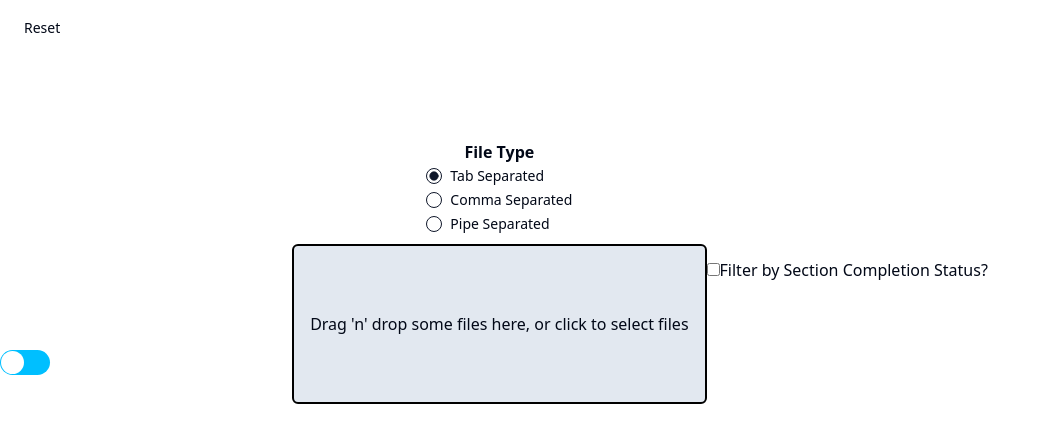
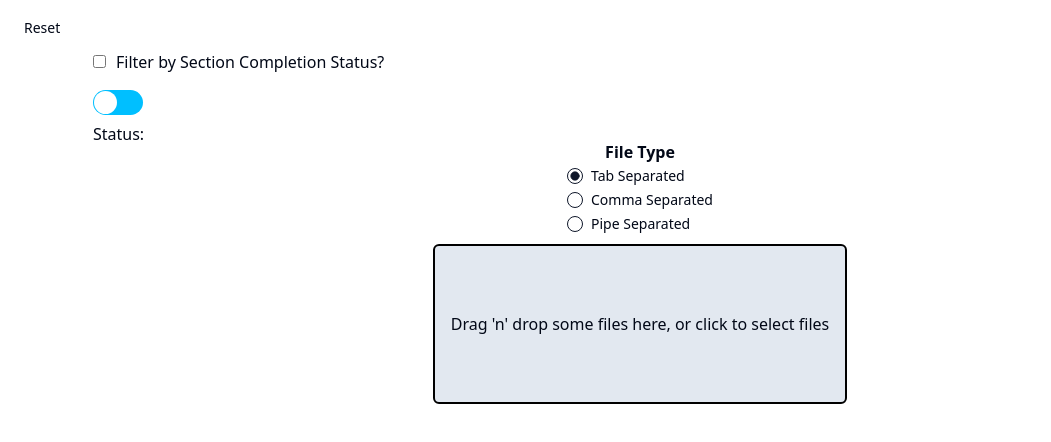
Before and after one commit to CarnegieLearningWeb/PathAnalysis, a React (Vite) app: page / in a window 1280 px wide. Shown: the top 442 px of the page, without its empty margins (0-1051 px from the left). Built offline with nearby package versions, Linux system fonts and the light colour scheme.

Commit message:
Placed components in more appropriate locations

```diff
--- a/src/App.tsx
+++ b/src/App.tsx
@@ -1,5 +1,5 @@
 import './App.css';
-import {ChangeEventHandler, useContext, useEffect, useState} from 'react';
+import {useContext, useEffect, useState} from 'react';
 import { GlobalDataType, GraphData } from './lib/types';
 import DirectedGraph from './components/DirectedGraph';
 import DropZone from './components/DropZone';
@@ -9,6 +9,8 @@ import { Context } from './Context';
 import { processDataShopData } from './lib/dataProcessingUtils';
 import {filterPromGrad} from "@/lib/GradPromUtils";
 import Switch from "@/components/ui/switch.tsx";
+import './Switch.css';
+
 
 function App() {
 
@@ -76,9 +78,9 @@ function App() {
   useEffect(() => {
       if (isSwitchEnabled) {
           let value = isOn ? "PROMOTED" : "GRADUATED";
-          // setFilter(value);
+          setFilter(value);
           // console.log("Filter: " + filter)
-          let f = filterData(data, value) // Why can't I use filter here instead of value?
+          let f = filterData(data!, value) // Why can't I use filter here instead of value?
 
           // console.log("Filter: " + filter)
 
@@ -87,26 +89,19 @@ function App() {
           console.log(f)
       }
 
-      // else{
-      //      setFilter(null)
-      // }
-      // console.log(filter)
+      else{
+          setData(data)
+          console.log(data)
+      }
+
 
   }, [isSwitchEnabled, isOn]);
 
-  // const getValueBasedOnSwitch = () => {
-  //   if (isSwitchEnabled) {
-  //     console.log("Filter: " + filter)
-  //     setFilter(isOn ?  "PROMOTED":"GRADUATED" );
-  //     return filter
-  //   }
-  //   else {
-  //     // const noFilter = null
-  //     setFilter(null)
-  //     console.log("Filter: " + filter)
-  //     return filter
-  //   }
-  //   };
+  const getValueBasedOnSwitch = () => {
+    if (isSwitchEnabled) {
+        return filter
+    };
+  }
 
   return (
     <>
@@ -154,16 +149,21 @@ function App() {
                       </>
                   )
               }
-              <div className="Filter Switch and checkbox">
+              <div className="checkbox">
                   <label>
+
                       <input type="checkbox" checked={isSwitchEnabled} onChange={handleCheckboxChange}/>
-                      Filter by Section Completion Status?
+                      <span class="tab"></span>Filter by Section Completion Status?
                   </label>
                   <Switch isOn={isOn} handleToggle={handleToggle} filter={filter}
                           isDisabled={!isSwitchEnabled}
-                          // onChange={handleFilterChange}
+                      // onChange={handleFilterChange}
+                  />
+                  <br></br>
+                  <br></br>
+                  <br></br>
 
-                  />
+                  <label>Status: {getValueBasedOnSwitch()}</label>
 
               </div>
 
--- a/src/Switch.css
+++ b/src/Switch.css
@@ -11,7 +11,7 @@
   background-color: grey;
   position: absolute;
   left: 0px;
-  top: 350px;
+  top: 40px;
   transition: background-color 0.2s;
 }
 
@@ -42,6 +42,21 @@
   display: none;
 }
 
-.switch.disabled{   /*Not working*/
-  visibility: hidden;
+.switch.disabled.switch-display{   /*Not working*/
+  opacity: 30;
 }
+
+.checkbox{
+  position: fixed;
+  left: 93px;
+  top: 50px;
+}
+
+.checkbox.toggler__label{
+  position: fixed;
+}
+
+.tab {
+    display: inline-block;
+    margin-left: 10px;
+}
```
